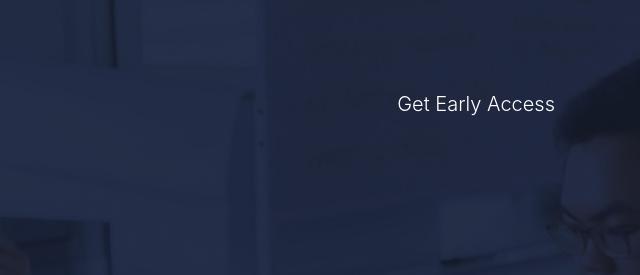
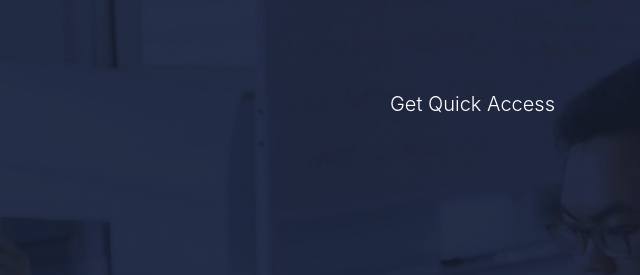
Before and after one commit to Santhoshsandy43/san.1, a plain HTML site: page Atlas/index.html in a window 1280 px wide. Shown: the top 275 px of the page, 640-1280 px from the left. Drawn offline with Linux system fonts and the light colour scheme.

Commit message:
Update index.html

```diff
--- a/Atlas/index.html
+++ b/Atlas/index.html
@@ -27,7 +27,7 @@
                         <img src="img/logo.png" alt="logo">
                     </div>
                     <div class="col-6 align-self-center text-right">
-                        <a href="#" class="text-white lead">Get Early Access</a>
+                        <a href="#" class="text-white lead">Get Quick Access</a>
                     </div>
                 </div>
             </header>
```
